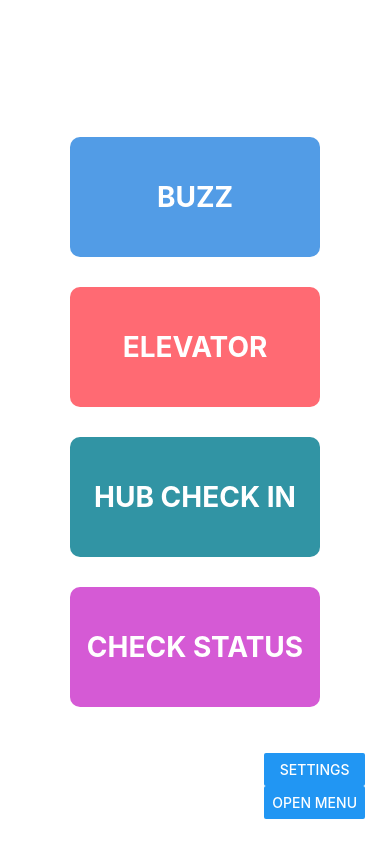
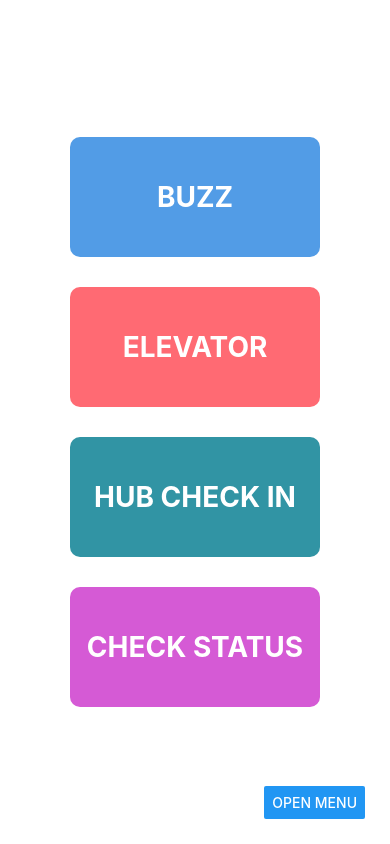
Before and after one commit to sterfd/doorbot-android, a React Native app: screen / in a window 390 px wide. Built offline with nearby package versions, Linux system fonts and the light colour scheme.

Commit message:
paste from clipboard into textinput field

```diff
--- a/App.js
+++ b/App.js
@@ -52,12 +52,6 @@ export default function App() {
     setIsBannerOpen(true);
     setBannerText("Status button pressed");
     console.log("status pressed");
-  };
-
-  const onPressSettings = () => {
-    setIsBannerOpen(true);
-    setBannerText("Settings button pressed");
-    console.log("settings pressed");
   };
 
   const onPressMenu = () => {
@@ -115,7 +109,6 @@ export default function App() {
       </Modal>
 
       <View style={styles.settings}>
-        <Button title="SETTINGS" onPress={onPressSettings} />
         <Button title="OPEN MENU" onPress={onPressMenu} />
       </View>
     </View>
--- a/package.json
+++ b/package.json
@@ -15,7 +15,8 @@
     "npm": "^10.6.0",
     "react": "18.2.0",
     "react-native": "0.73.6",
-    "expo-web-browser": "~12.8.2"
+    "expo-web-browser": "~12.8.2",
+    "expo-clipboard": "~5.0.1"
   },
   "devDependencies": {
     "@babel/core": "^7.20.0"
--- a/settingsMenu.js
+++ b/settingsMenu.js
@@ -1,13 +1,19 @@
 import { StyleSheet, Text, View, Button, TextInput } from "react-native";
 import { useState } from "react";
 import { openBrowserAsync } from "expo-web-browser";
+import * as Clipboard from "expo-clipboard";
 
 export function SettingsMenu({ toggleSettings }) {
-  const [token, setToken] = useState("");
-  const [text, onChangeText] = useState("");
+  const [token, setToken] = useState(null);
+  const [text, setText] = useState("");
 
   const onPressSave = () => {
     setToken(text);
+  };
+
+  const onPressPasteToken = async () => {
+    const text = await Clipboard.getStringAsync();
+    setText(text);
   };
 
   const onPressGetToken = () => {
@@ -23,12 +29,20 @@ export function SettingsMenu({ toggleSettings }) {
           value={text}
           multiline
           numberOfLines={3}
-          onChangeText={onChangeText}
+          onChangeText={setText}
           placeholder="None"
         />
-        {/* <Button title="DELETE TOKEN" onPress={onPressSave}></Button>    if token != '' */}
-        <Button title="PASTE TOKEN" onPress={onPressSave}></Button>
-        <Button title="SAVE TOKEN" onPress={onPressSave}></Button>
+        {/* <>
+          {token ? (
+            <Button title="DELETE TOKEN" onPress={onPressSave}></Button>
+          ) : (
+            <>
+              <Button title="PASTE TOKEN" onPress={onPressPasteToken}></Button>
+              <Button title="SAVE TOKEN" onPress={onPressSave}></Button>
+            </>
+          )}
+          ;
+        </> */}
       </View>
       <Text style={styles.pat}>
         To get a token, navigate to the bottom of the RC settings page and `+
```
Also changed, not shown: 1 other file (tests, documents, lock files or other folders).
